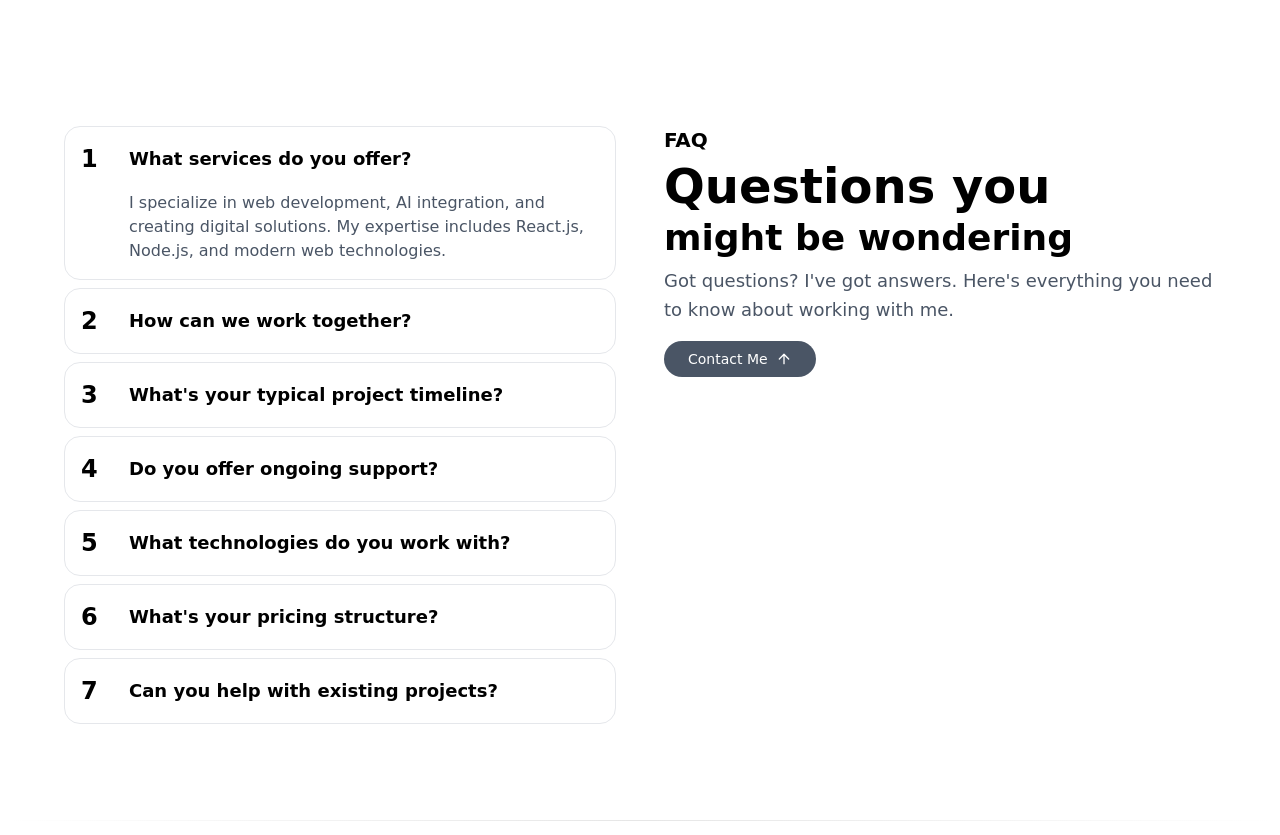
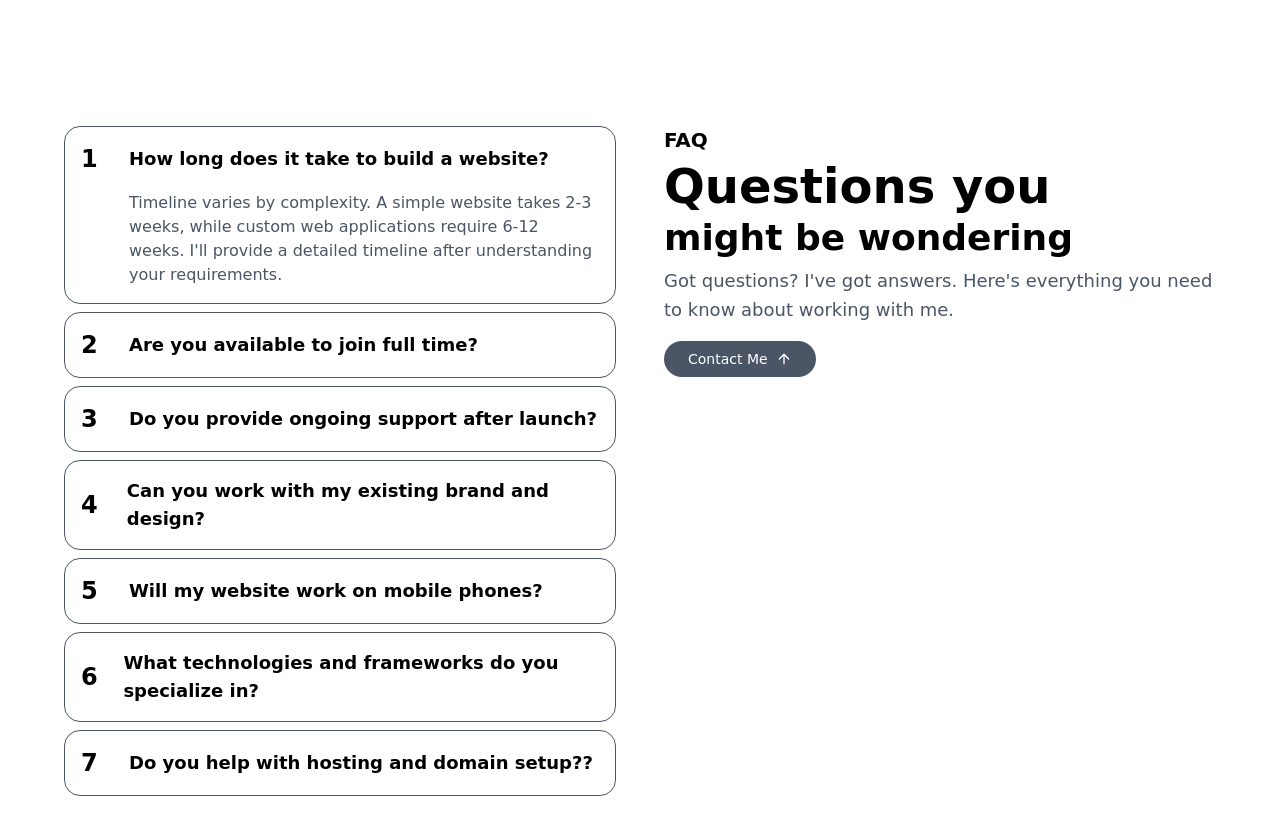
Before and after one commit to NEGO2522/Portfolio-one, a React (Vite) app: page / in a window 1280 px wide. Shown: the part 3540-4375 px from the top of the page. Built offline with nearby package versions, Linux system fonts and the light colour scheme.

Commit message:
Update the Home.jsx

```diff
--- a/src/Pages/Home.jsx
+++ b/src/Pages/Home.jsx
@@ -279,37 +279,38 @@ export default function Home() {
       <div className="space-y-2">
         {[
           {
-                  question: "What services do you offer?",
-                  answer: "I specialize in web development, AI integration, and creating digital solutions. My expertise includes React.js, Node.js, and modern web technologies."
+            question: " How long does it take to build a website?",
+            answer: "Timeline varies by complexity. A simple website takes 2-3 weeks, while custom web applications require 6-12 weeks. I'll provide a detailed timeline after understanding your requirements."
           },
           {
-                  question: "How can we work together?",
+            question: "Are you available to join full time?",
             answer: "I'm open to freelance projects, collaborations, and full-time opportunities. Feel free to reach out through the contact form or email."
           },
           {
-                  question: "What's your typical project timeline?",
+            question: " Do you provide ongoing support after launch?",
             answer: "Project timelines vary based on complexity. Most web applications take 2-8 weeks, while simpler projects can be completed in 1-2 weeks."
           },
           {
-                  question: "Do you offer ongoing support?",
+            question: "Can you work with my existing brand and design?",
             answer: "Yes, I provide post-launch support and maintenance services to ensure your project continues to run smoothly."
           },
           {
-                  question: "What technologies do you work with?",
+            question: "Will my website work on mobile phones?",
             answer: "I work with React, Next.js, Node.js, Python, and various AI/ML tools. I'm always learning new technologies to stay current."
           },
           {
-                  question: "What's your pricing structure?",
-                  answer: "Pricing varies based on project scope and complexity. I offer competitive rates and can provide detailed quotes after understanding your requirements."
+            question: "What technologies and frameworks do you specialize in?",
+            answer: "I work with modern tech stacks including Next.js, React.js, Node.js, and popular databases. I adapt quickly to new technologies and prioritize writing clean, maintainable code that scales."
           },
           {
-                  question: "Can you help with existing projects?",
+            question: "Do you help with hosting and domain setup??",
             answer: "Absolutely! I can help with debugging, feature additions, performance optimization, and complete overhauls of existing applications."
           }
         ].map((faq, index) => (
           <motion.div
             key={index}
-                  className="border border-gray-200 rounded-2xl overflow-hidden"
+            // Updated border color to border-gray-600 to match the button
+            className="border border-gray-600 rounded-2xl overflow-hidden"
             initial={{ opacity: 0, x: -20 }}
             whileInView={{ opacity: 1, x: 0 }}
             viewport={{ once: true }}
@@ -371,9 +372,6 @@ export default function Home() {
     </div>
   </div>
 </section>
-
-      {/* Divider */}
-      <div className="w-full h-px bg-gradient-to-r from-transparent via-black/10 to-transparent my-4"></div>
 
 
       {/* Chat Widget */}
```
Lines whose indentation alone changed are shown as unchanged.
